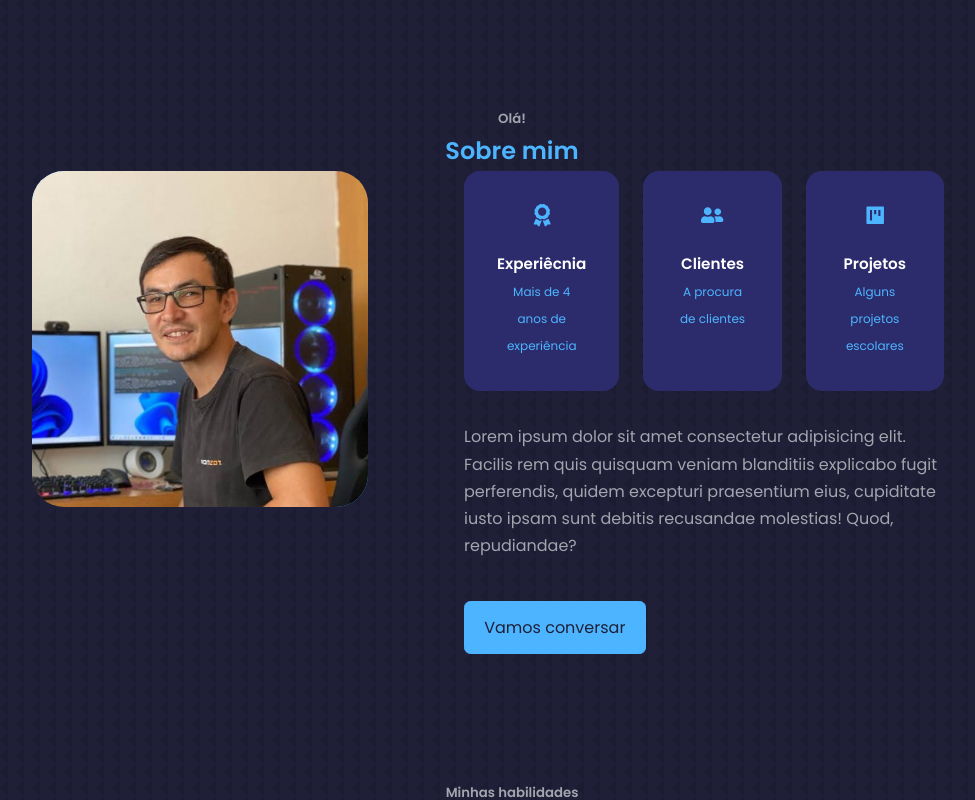
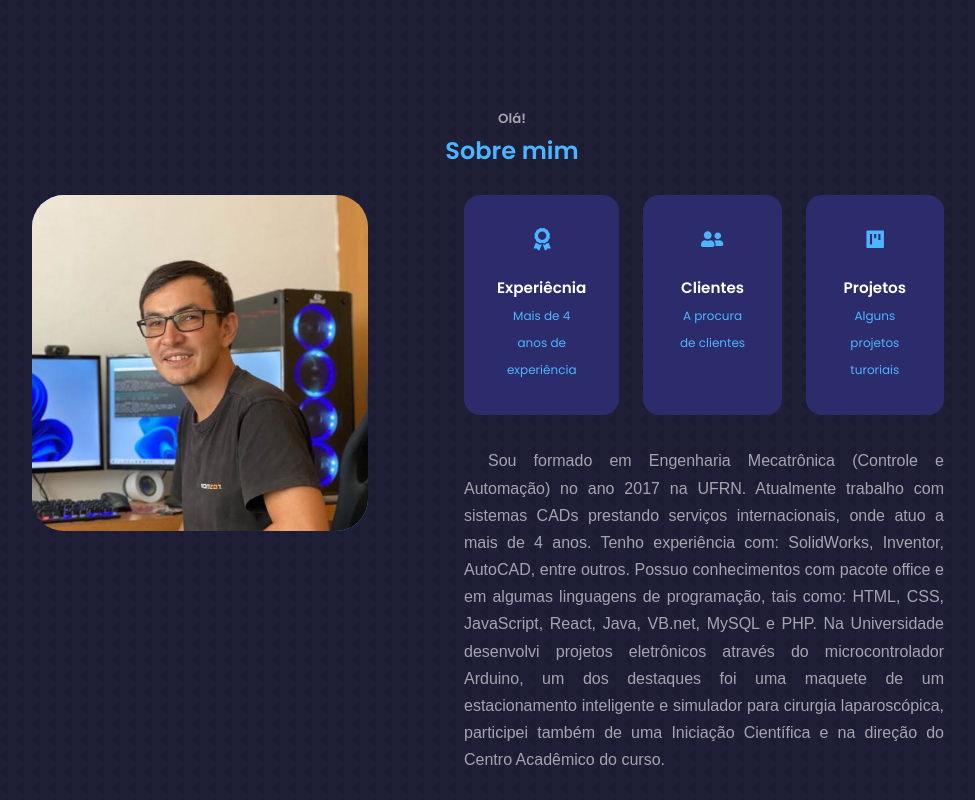
Before and after one commit to Homeromedeiros/portfolio-homeromedeiros, a React (Create React App) app: page / in a window 1280 px wide. Shown: the part 820-1620 px from the top of the page, without its empty margins (128-1103 px from the left). Built offline with nearby package versions, Linux system fonts and the light colour scheme.

Commit message:
Portfolio About
Configurando algumas medidas de css na página.

```diff
--- a/src/components/about/About.jsx
+++ b/src/components/about/About.jsx
@@ -1,9 +1,9 @@
 import React from 'react'
 import './about.css'
 import ME from '../../assets/homero_about.jpg'
-import {FaAward} from 'react-icons/fa'
-import {FaUserFriends} from 'react-icons/fa'
-import {AiFillProject} from 'react-icons/ai'
+import { FaAward } from 'react-icons/fa'
+import { FaUserFriends } from 'react-icons/fa'
+import { AiFillProject } from 'react-icons/ai'
 
 const About = () => {
   return (
@@ -21,25 +21,27 @@ const About = () => {
         <div className="about_content">
           <div className="about_cards">
             <article className='about_card'>
-              <FaAward className='about_icon'/>
+              <FaAward className='about_icon' />
               <h5>Experiêcnia</h5>
               <small>Mais de 4 anos de experiência</small>
             </article>
 
             <article className='about_card'>
-              <FaUserFriends className='about_icon'/>
+              <FaUserFriends className='about_icon' />
               <h5>Clientes</h5>
               <small>A procura de clientes</small>
             </article>
 
             <article className='about_card'>
-              <AiFillProject className='about_icon'/>
+              <AiFillProject className='about_icon' />
               <h5>Projetos</h5>
-              <small>Alguns projetos escolares</small>
+              <small>Alguns projetos turoriais</small>
             </article>
           </div>
 
-          <p>Lorem ipsum dolor sit amet consectetur adipisicing elit. Facilis rem quis quisquam veniam blanditiis explicabo fugit perferendis, quidem excepturi praesentium eius, cupiditate iusto ipsam sunt debitis recusandae molestias! Quod, repudiandae?</p>
+          <p>Sou formado em Engenharia Mecatrônica (Controle e Automação) no ano 2017 na UFRN. Atualmente trabalho com sistemas CADs prestando serviços internacionais, onde atuo a mais de 4 anos. Tenho experiência com: SolidWorks, Inventor, AutoCAD, entre outros.
+
+          Possuo conhecimentos com pacote office e em algumas linguagens de programação, tais como: HTML, CSS, JavaScript, React, Java, VB.net, MySQL e PHP. Na Universidade desenvolvi projetos eletrônicos através do microcontrolador Arduino, um dos destaques foi uma maquete de um estacionamento inteligente e simulador para cirurgia laparoscópica, participei também de uma Iniciação Científica e na direção do Centro Acadêmico do curso.</p>
 
           <a href="#contact" className='btn btn-primary'>Vamos conversar</a>
         </div>
--- a/src/components/about/about.css
+++ b/src/components/about/about.css
@@ -65,6 +65,17 @@
     color: var(--color-light);
 }
 
+#about h2{
+    padding-bottom: 1.5rem;
+}
+
+p{
+    font-size: 1rem;
+    font-family: Arial, Helvetica, sans-serif;
+    text-indent: 1.5em;
+    text-align: justify;
+}
+
 /* =================== MEDIA QUERIES (MEDIUM DEVICES) =================== */
 @media screen and  (max-width: 1024px) {
     .about_container{
@@ -74,7 +85,7 @@
 
     .about_me {
         width: 50%;
-        margin: 2rem auto 4rem;
+        margin: 0 auto 4rem;
     }
 
     .about_content p{
@@ -96,6 +107,7 @@
 
     .about_content{
         text-align: center;
+        padding: 0 1.8rem;
     }
 
     .about_content p{
--- a/src/components/portfolio/portfolio.css
+++ b/src/components/portfolio/portfolio.css
@@ -5,7 +5,7 @@
 }
 
 .portfolio_h2{
-    padding-bottom: 2rem;
+    padding-bottom: 1.5rem;
 }
 
 .portfolio_item{
```
